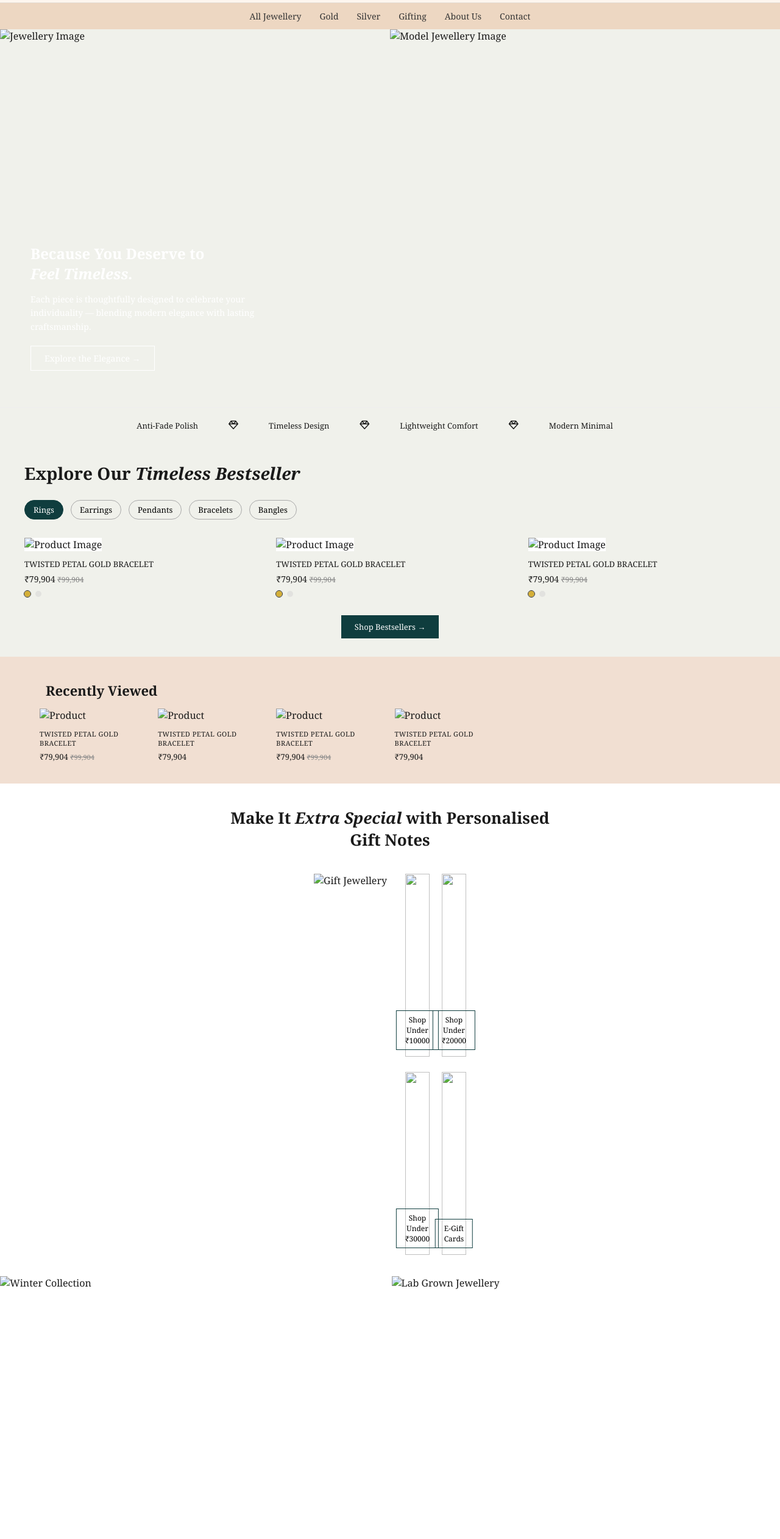
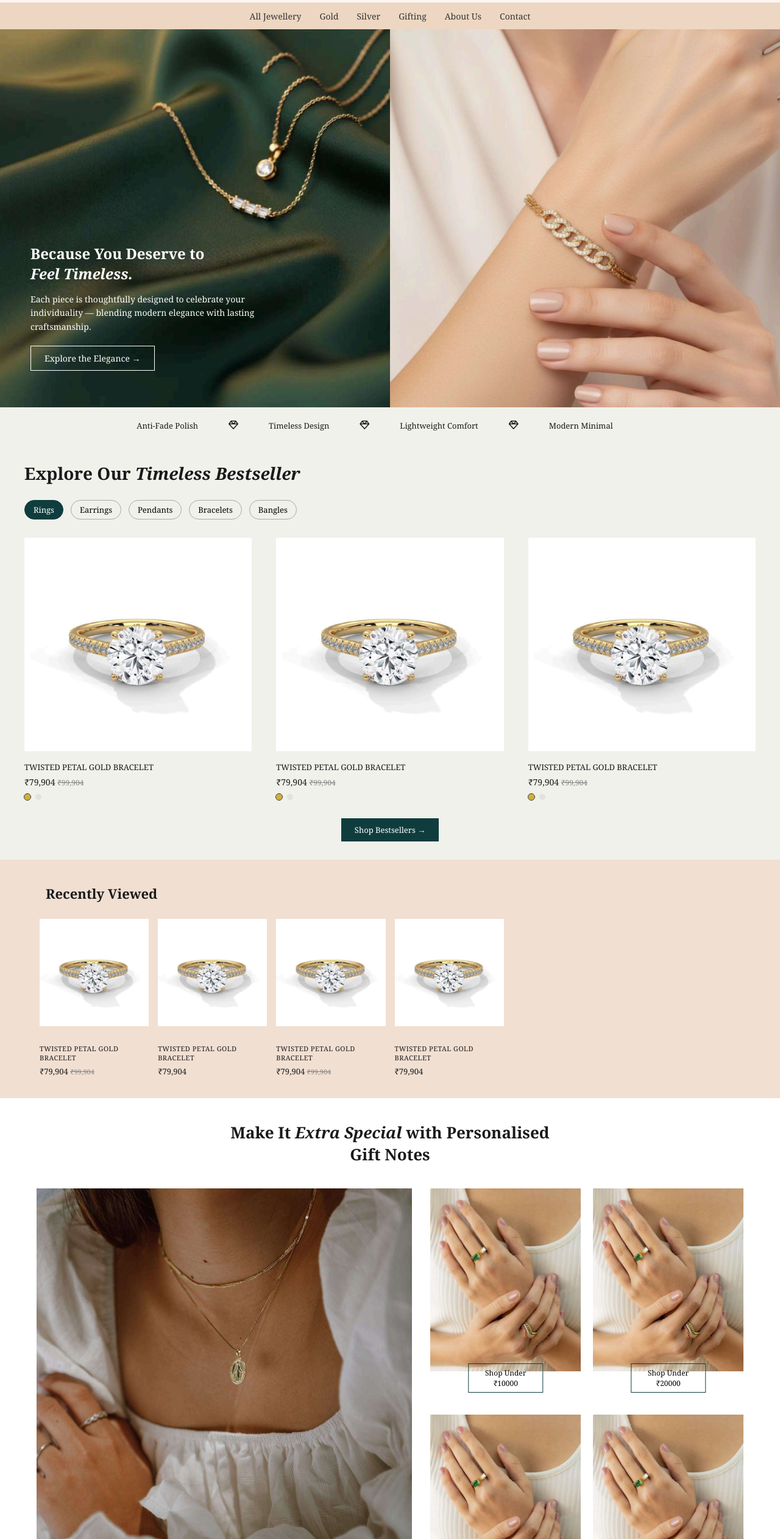
Before and after one commit to dhirajjat/HomePage, a plain HTML site: page index.html in a window 1280 px wide. Shown: the part 109-2633 px from the top of the page at 61% size. Drawn offline with Linux system fonts and the light colour scheme; the site is published under a folder, as on GitHub Pages, so addresses that start at the root find nothing.

Commit message:
Fix image source paths in index.html

```diff
--- a/index.html
+++ b/index.html
@@ -34,7 +34,7 @@
     </div>
 
     <div class="logo">
-      <img src="/img/logo1.png" alt="Kilangi Logo">
+      <img src="img/logo1.png" alt="Kilangi Logo">
     </div>
     <div class="header-icons">
       <i class="fa-regular fa-heart"></i>
@@ -62,7 +62,7 @@
   <!-- HERO SECTION -->
   <section class="hero">
     <div class="hero-left">
-      <img src="/img/f1.png" alt="Jewellery Image">
+      <img src="img/f1.png" alt="Jewellery Image">
       <div class="hero-content">
         <h2>Because You Deserve to<br><span>Feel Timeless.</span></h2>
         <p>
@@ -74,7 +74,7 @@
     </div>
 
     <div class="hero-right">
-      <img src="/img/f2.png" alt="Model Jewellery Image">
+      <img src="img/f2.png" alt="Model Jewellery Image">
     </div>
   </section>
 
@@ -107,7 +107,7 @@
     <div class="product-grid">
 
       <div class="product-card">
-        <img src="/img/ring.png" alt="Product Image" class="product-img">
+        <img src="img/ring.png" alt="Product Image" class="product-img">
 
         <p class="product-name">Twisted Petal Gold Bracelet</p>
         <p class="price">
@@ -122,7 +122,7 @@
       </div>
 
       <div class="product-card">
-        <img src="/img/ring.png" alt="Product Image" class="product-img">
+        <img src="img/ring.png" alt="Product Image" class="product-img">
 
         <p class="product-name">Twisted Petal Gold Bracelet</p>
         <p class="price">
@@ -136,7 +136,7 @@
       </div>
 
       <div class="product-card">
-        <img src="/img/ring.png" alt="Product Image" class="product-img">
+        <img src="img/ring.png" alt="Product Image" class="product-img">
 
         <p class="product-name">Twisted Petal Gold Bracelet</p>
         <p class="price">
@@ -160,25 +160,25 @@
     <div class="rv-grid">
 
       <div class="rv-card">
-        <img src="/img/ring.png" alt="Product">
+        <img src="img/ring.png" alt="Product">
         <p class="rv-name">TWISTED PETAL GOLD BRACELET</p>
         <p class="rv-price">₹79,904 <span>₹99,904</span></p>
       </div>
 
       <div class="rv-card">
-        <img src="/img/ring.png" alt="Product">
+        <img src="img/ring.png" alt="Product">
         <p class="rv-name">TWISTED PETAL GOLD BRACELET</p>
         <p class="rv-price">₹79,904 </p>
       </div>
 
       <div class="rv-card">
-        <img src="/img/ring.png" alt="Product">
+        <img src="img/ring.png" alt="Product">
         <p class="rv-name">TWISTED PETAL GOLD BRACELET</p>
         <p class="rv-price">₹79,904 <span>₹99,904</span></p>
       </div>
 
       <div class="rv-card">
-        <img src="/img/ring.png" alt="Product">
+        <img src="img/ring.png" alt="Product">
         <p class="rv-name">TWISTED PETAL GOLD BRACELET</p>
         <p class="rv-price">₹79,904 </p>
       </div>
@@ -198,29 +198,29 @@
 
       <!-- LEFT BIG IMAGE -->
       <div class="gift-left">
-        <img src="/img/gift-big.png" alt="Gift Jewellery">
+        <img src="img/gift-big.png" alt="Gift Jewellery">
       </div>
 
       <!-- RIGHT GRID -->
       <div class="gift-right">
 
         <div class="gift-card">
-          <img src="/img/gift-small.png" alt="">
+          <img src="img/gift-small.png" alt="">
           <button>Shop Under ₹10000</button>
         </div>
 
         <div class="gift-card">
-          <img src="/img/gift-small.png" alt="">
+          <img src="img/gift-small.png" alt="">
           <button>Shop Under ₹20000</button>
         </div>
 
         <div class="gift-card">
-          <img src="/img/gift-small.png" alt="">
+          <img src="img/gift-small.png" alt="">
           <button>Shop Under ₹30000</button>
         </div>
 
         <div class="gift-card">
-          <img src="/img/gift-small.png" alt="">
+          <img src="img/gift-small.png" alt="">
           <button>E-Gift Cards</button>
         </div>
 
@@ -234,7 +234,7 @@
 
     <!-- LEFT CARD -->
     <div class="season-card">
-      <img src="/img/winter.png" alt="Winter Collection">
+      <img src="img/winter.png" alt="Winter Collection">
 
       <div class="season-content">
         <h2>
@@ -250,7 +250,7 @@
 
     <!-- RIGHT CARD -->
     <div class="season-card">
-      <img src="/img/lab-grown.png" alt="Lab Grown Jewellery">
+      <img src="img/lab-grown.png" alt="Lab Grown Jewellery">
 
       <div class="season-content">
         <h2>
@@ -275,37 +275,37 @@
     <div class="collection-grid">
 
       <div class="collection-item">
-        <img src="/img/rings.png" alt="Rings">
+        <img src="img/rings.png" alt="Rings">
         <p>Rings</p>
       </div>
 
       <div class="collection-item">
-        <img src="/img/earrings.png" alt="Earrings">
+        <img src="img/earrings.png" alt="Earrings">
         <p>Earrings</p>
       </div>
 
       <div class="collection-item">
-        <img src="/img/pendants.png" alt="Pendants">
+        <img src="img/pendants.png" alt="Pendants">
         <p>Pendants</p>
       </div>
 
       <div class="collection-item">
-        <img src="/img/bracelets.png" alt="Bracelets">
+        <img src="img/bracelets.png" alt="Bracelets">
         <p>Bracelets</p>
       </div>
 
       <div class="collection-item">
-        <img src="/img/necklace.png" alt="Necklace">
+        <img src="img/necklace.png" alt="Necklace">
         <p>Necklace</p>
       </div>
 
       <div class="collection-item">
-        <img src="/img/bangles.png" alt="Bangles">
+        <img src="img/bangles.png" alt="Bangles">
         <p>Bangles</p>
       </div>
 
       <div class="collection-item">
-        <img src="/img/accessories.png" alt="Accessories">
+        <img src="img/accessories.png" alt="Accessories">
         <p>Accessories</p>
       </div>
 
```
